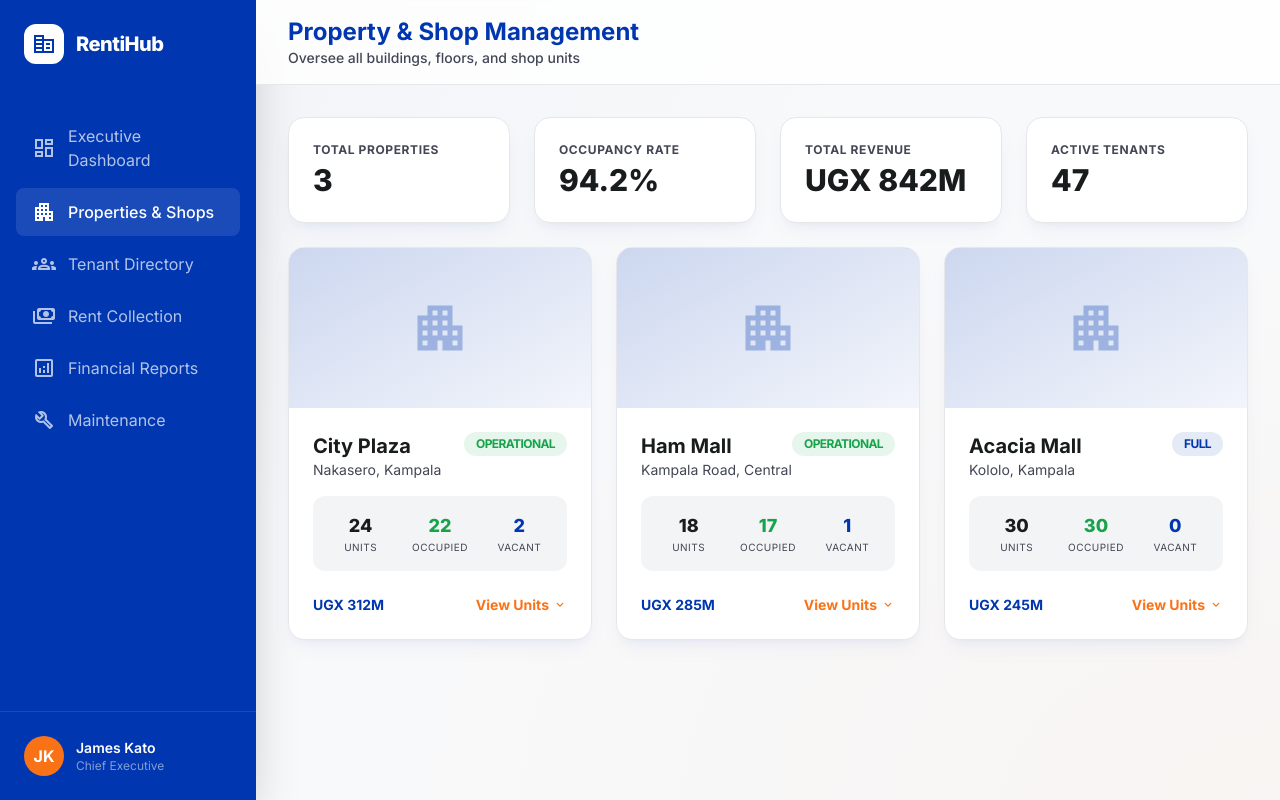
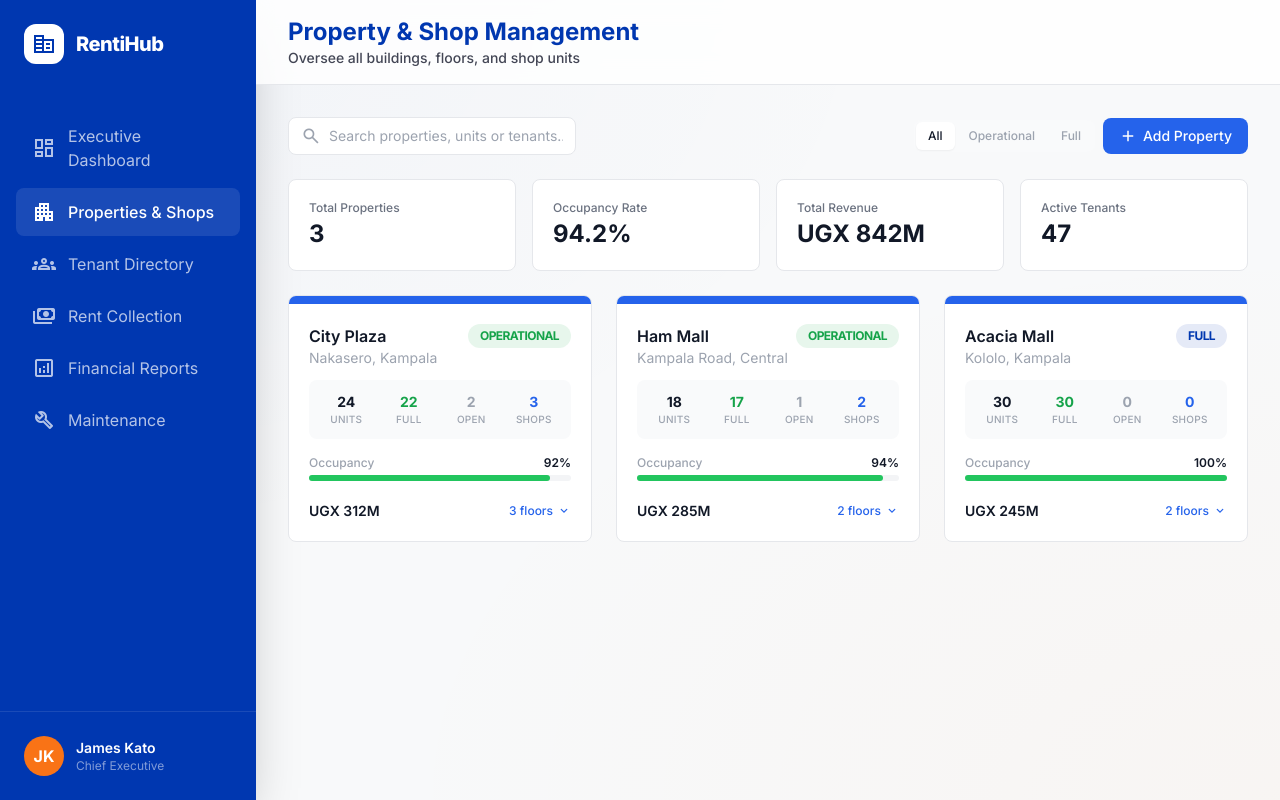
Before and after one commit to RockieRaheem/Renti-Hub, a React (Vite) app: page /properties in a window 1280 px wide. Built offline with nearby package versions, Linux system fonts and the light colour scheme.

Commit message:
Redesidn the properties and shops dashboard

```diff
--- a/src/data/properties.js
+++ b/src/data/properties.js
@@ -1,8 +1,13 @@
+function countShops(floors) {
+  return floors.reduce((sum, f) => sum + f.units.filter((u) => /shop|retail/i.test(u.name)).length, 0)
+}
+
 export const propertyStats = { total: 3, occupancy: '94.2%', revenue: 'UGX 842M', tenants: 47 }
 
 export const buildings = [
   {
     id: 1, name: 'City Plaza', location: 'Nakasero, Kampala', units: 24, occupied: 22, revenue: 'UGX 312M', status: 'Operational',
+    shops: 3,
     floors: [
       { name: 'Ground Floor', units: [
         { id: 'G1', name: 'Shop 1', tenant: 'Mukwano Industries', rent: 'UGX 12M/yr', status: 'occupied' },
@@ -20,6 +25,7 @@ export const buildings = [
   },
   {
     id: 2, name: 'Ham Mall', location: 'Kampala Road, Central', units: 18, occupied: 17, revenue: 'UGX 285M', status: 'Operational',
+    shops: 2,
     floors: [
       { name: 'Ground Floor', units: [
         { id: 'H1', name: 'Shop A', tenant: 'Bella Cosmetics', rent: 'UGX 10M/yr', status: 'occupied' },
@@ -33,6 +39,7 @@ export const buildings = [
   },
   {
     id: 3, name: 'Acacia Mall', location: 'Kololo, Kampala', units: 30, occupied: 30, revenue: 'UGX 245M', status: 'Full',
+    shops: 0,
     floors: [
       { name: 'Ground Floor', units: [
         { id: 'A1', name: 'Retail Block A', tenant: 'Shoprite Uganda', rent: 'UGX 40M/yr', status: 'occupied' },
@@ -44,3 +51,5 @@ export const buildings = [
     ],
   },
 ]
+
+export const propertyTypes = ['All', 'Operational', 'Full']
--- a/src/data/tenants.js
+++ b/src/data/tenants.js
@@ -12,3 +12,22 @@ export const tenants = [
   { name: 'Food Village Ltd', unit: 'Acacia Mall - Food Court', lease: '5 years', rent: 'UGX 28,000,000/mo', status: 'Good Payer', paid: true, initials: 'FV' },
   { name: 'Uganda Telecom Ltd', unit: 'City Plaza - Office Suite A', lease: '3 years', rent: 'UGX 18,000,000/mo', status: 'Good Payer', paid: true, initials: 'UT' },
 ]
+
+export const tenantFilters = ['All', 'Good Payer', 'Neutral Payer', 'Bad Payer']
+
+const avatarColors = {
+  MT: 'bg-blue-100 text-blue-700',
+  AM: 'bg-orange-100 text-orange-700',
+  NK: 'bg-red-100 text-red-700',
+  SU: 'bg-green-100 text-green-700',
+  SB: 'bg-indigo-100 text-indigo-700',
+  BC: 'bg-purple-100 text-purple-700',
+  CJ: 'bg-teal-100 text-teal-700',
+  KA: 'bg-red-100 text-red-700',
+  FV: 'bg-cyan-100 text-cyan-700',
+  UT: 'bg-blue-100 text-blue-700',
+}
+
+export function getAvatarColor(initials) {
+  return avatarColors[initials] || 'bg-gray-100 text-gray-700'
+}
--- a/src/pages/Properties.jsx
+++ b/src/pages/Properties.jsx
@@ -1,79 +1,182 @@
 import { useState } from 'react'
 import StatusBadge from '../components/ui/StatusBadge'
-import { propertyStats, buildings } from '../data/properties'
+import { propertyStats, buildings, propertyTypes } from '../data/properties'
+
+function UnitRow({ unit }) {
+  return (
+    <div className="flex items-center justify-between py-2.5 px-3 rounded-md hover:bg-gray-50 transition-colors">
+      <div className="flex items-center gap-3 min-w-0">
+        <div className={`w-2 h-2 rounded-full shrink-0 ${unit.status === 'occupied' ? 'bg-green-500' : 'bg-gray-300'}`} />
+        <div className="min-w-0">
+          <p className="text-sm font-medium text-gray-900 truncate">{unit.name}</p>
+          <p className="text-xs text-gray-400 truncate">{unit.tenant}</p>
+        </div>
+      </div>
+      <div className="flex items-center gap-3 shrink-0">
+        <span className="text-sm font-medium text-gray-900">{unit.rent}</span>
+        <div className="w-16 text-right">
+          <StatusBadge status={unit.status} />
+        </div>
+      </div>
+    </div>
+  )
+}
 
 export default function Properties() {
   const [expanded, setExpanded] = useState({})
+  const [filter, setFilter] = useState('All')
+  const [search, setSearch] = useState('')
+
   const toggle = (id) => setExpanded((prev) => ({ ...prev, [id]: !prev[id] }))
 
+  const filtered = buildings.filter((b) => {
+    if (filter !== 'All' && b.status !== filter) return false
+    if (search) {
+      const q = search.toLowerCase()
       return (
-    <div className="p-8 space-y-6">
-      <div className="grid grid-cols-1 md:grid-cols-4 gap-6">
+        b.name.toLowerCase().includes(q) ||
+        b.location.toLowerCase().includes(q) ||
+        b.floors.some((f) =>
+          f.units.some(
+            (u) =>
+              u.name.toLowerCase().includes(q) ||
+              u.tenant.toLowerCase().includes(q)
+          )
+        )
+      )
+    }
+    return true
+  })
+
+  return (
+    <div className="p-6 md:p-8 space-y-6">
+
+      <div className="flex flex-col sm:flex-row gap-4 items-start sm:items-center justify-between">
+        <div className="flex items-center gap-2 bg-white border border-gray-200 rounded-lg px-3 py-2 w-full sm:w-72 focus-within:border-blue-400 transition-colors">
+          <span className="material-symbols-outlined text-gray-400 text-xl">search</span>
+          <input
+            type="text"
+            value={search}
+            onChange={(e) => setSearch(e.target.value)}
+            placeholder="Search properties, units or tenants..."
+            className="flex-1 text-sm outline-none bg-transparent text-gray-900 placeholder:text-gray-400"
+          />
+        </div>
+        <div className="flex items-center gap-2 w-full sm:w-auto">
+          <div className="flex items-center bg-gray-50 rounded-lg p-0.5 gap-0.5">
+            {propertyTypes.map((t) => (
+              <button
+                key={t}
+                onClick={() => setFilter(t)}
+                className={`px-3 py-1.5 rounded-md text-xs font-medium transition-colors ${
+                  filter === t
+                    ? 'bg-white text-gray-900 shadow-sm'
+                    : 'text-gray-400 hover:text-gray-600'
+                }`}
+              >
+                {t}
+              </button>
+            ))}
+          </div>
+          <button className="flex items-center gap-1.5 bg-blue-600 text-white px-4 py-2 rounded-lg text-sm font-medium hover:bg-blue-700 transition-colors whitespace-nowrap">
+            <span className="material-symbols-outlined text-lg">add</span>
+            Add Property
+          </button>
+        </div>
+      </div>
+
+      <div className="grid grid-cols-2 lg:grid-cols-4 gap-4">
         {[
           { label: 'Total Properties', value: propertyStats.total },
           { label: 'Occupancy Rate', value: propertyStats.occupancy },
           { label: 'Total Revenue', value: propertyStats.revenue },
           { label: 'Active Tenants', value: propertyStats.tenants },
-        ].map((s, i) => (
-          <div key={i} className="bg-white p-6 rounded-2xl shadow-premium border border-border-subtle">
-            <p className="text-on-surface-variant text-xs font-bold uppercase tracking-wider mb-1">{s.label}</p>
-            <h3 className="text-3xl font-extrabold text-on-surface">{s.value}</h3>
+        ].map((s) => (
+          <div key={s.label} className="bg-white rounded-lg border border-gray-200 p-5">
+            <p className="text-xs text-gray-500 font-medium mb-0.5">{s.label}</p>
+            <p className="text-2xl font-bold text-gray-900">{s.value}</p>
           </div>
         ))}
       </div>
 
-      <div className="grid grid-cols-1 lg:grid-cols-3 gap-6">
-        {buildings.map((b) => (
-          <div key={b.id} className="bg-white rounded-2xl shadow-premium border border-border-subtle overflow-hidden">
-            <div className="h-40 bg-gradient-to-br from-primary/20 to-primary/5 flex items-center justify-center">
-              <span className="material-symbols-outlined text-6xl text-primary/30">apartment</span>
+      {filtered.length === 0 && (
+        <div className="text-center py-16">
+          <span className="material-symbols-outlined text-4xl text-gray-300 mb-3">estate</span>
+          <p className="text-gray-500 text-sm">No properties match your search</p>
         </div>
-            <div className="p-6">
-              <div className="flex justify-between items-start mb-4">
+      )}
+
+      <div className="grid grid-cols-1 lg:grid-cols-2 xl:grid-cols-3 gap-6">
+        {filtered.map((b) => {
+          const vacant = b.units - b.occupied
+          const occPct = Math.round((b.occupied / b.units) * 100)
+          const isOpen = expanded[b.id]
+          return (
+            <div key={b.id} className="bg-white rounded-lg border border-gray-200 overflow-hidden">
+              <div className="h-2 bg-blue-600" />
+
+              <div className="p-5">
+                <div className="flex items-start justify-between mb-3">
                   <div>
-                  <h3 className="text-xl font-bold text-on-surface">{b.name}</h3>
-                  <p className="text-sm text-on-surface-variant">{b.location}</p>
+                    <h3 className="text-base font-semibold text-gray-900">{b.name}</h3>
+                    <p className="text-sm text-gray-400">{b.location}</p>
                   </div>
                   <StatusBadge status={b.status} />
                 </div>
-              <div className="grid grid-cols-3 gap-4 mb-6 p-4 bg-surface-container-low rounded-xl">
+
+                <div className="grid grid-cols-4 gap-3 mb-4 p-3 bg-gray-50 rounded-lg">
                   <div className="text-center">
-                  <p className="text-lg font-extrabold text-on-surface">{b.units}</p>
-                  <p className="text-[10px] text-on-surface-variant uppercase tracking-wider">Units</p>
+                    <p className="text-sm font-bold text-gray-900">{b.units}</p>
+                    <p className="text-[10px] text-gray-400 font-medium uppercase tracking-wide">Units</p>
                   </div>
                   <div className="text-center">
-                  <p className="text-lg font-extrabold text-status-paid">{b.occupied}</p>
-                  <p className="text-[10px] text-on-surface-variant uppercase tracking-wider">Occupied</p>
+                    <p className="text-sm font-bold text-green-600">{b.occupied}</p>
+                    <p className="text-[10px] text-gray-400 font-medium uppercase tracking-wide">Full</p>
                   </div>
                   <div className="text-center">
-                  <p className="text-lg font-extrabold text-primary">{b.units - b.occupied}</p>
-                  <p className="text-[10px] text-on-surface-variant uppercase tracking-wider">Vacant</p>
+                    <p className="text-sm font-bold text-gray-400">{vacant}</p>
+                    <p className="text-[10px] text-gray-400 font-medium uppercase tracking-wide">Open</p>
+                  </div>
+                  <div className="text-center">
+                    <p className="text-sm font-bold text-blue-600">{b.shops}</p>
+                    <p className="text-[10px] text-gray-400 font-medium uppercase tracking-wide">Shops</p>
                   </div>
                 </div>
-              <div className="flex justify-between items-center">
-                <span className="text-sm font-bold text-primary">{b.revenue}</span>
-                <button onClick={() => toggle(b.id)} className="text-sm text-tertiary font-bold flex items-center gap-1 hover:underline">
-                  {expanded[b.id] ? 'Collapse' : 'View Units'}
-                  <span className="material-symbols-outlined text-sm">{expanded[b.id] ? 'expand_less' : 'expand_more'}</span>
+
+                <div className="mb-4">
+                  <div className="flex justify-between text-xs mb-1">
+                    <span className="text-gray-400 font-medium">Occupancy</span>
+                    <span className="font-semibold text-gray-900">{occPct}%</span>
+                  </div>
+                  <div className="h-1.5 bg-gray-100 rounded-full">
+                    <div
+                      className="h-full bg-green-500 rounded-full transition-all"
+                      style={{ width: `${occPct}%` }}
+                    />
+                  </div>
+                </div>
+
+                <div className="flex items-center justify-between pt-1">
+                  <span className="text-sm font-semibold text-gray-900">{b.revenue}</span>
+                  <button
+                    onClick={() => toggle(b.id)}
+                    className="flex items-center gap-1 text-xs font-medium text-blue-600 hover:text-blue-700 transition-colors"
+                  >
+                    {isOpen ? 'Hide units' : `${b.floors.length} floors`}
+                    <span className={`material-symbols-outlined text-sm transition-transform ${isOpen ? 'rotate-180' : ''}`}>
+                      expand_more
+                    </span>
                   </button>
                 </div>
-              {expanded[b.id] && (
-                <div className="mt-4 space-y-4 border-t border-border-subtle pt-4">
-                  {b.floors.map((floor, fi) => (
-                    <div key={fi}>
-                      <p className="text-xs font-bold text-on-surface-variant uppercase tracking-wider mb-2">{floor.name}</p>
-                      <div className="space-y-2">
+
+                {isOpen && (
+                  <div className="mt-4 pt-4 border-t border-gray-100 space-y-4">
+                    {b.floors.map((floor) => (
+                      <div key={floor.name}>
+                        <p className="text-xs font-semibold text-gray-400 uppercase tracking-wide mb-2">{floor.name}</p>
+                        <div className="divide-y divide-gray-50">
                           {floor.units.map((unit) => (
-                          <div key={unit.id} className="flex justify-between items-center p-3 bg-surface-container-low rounded-lg">
-                            <div>
-                              <p className="text-sm font-semibold text-on-surface">{unit.name}</p>
-                              <p className="text-xs text-on-surface-variant">{unit.tenant}</p>
-                            </div>
-                            <div className="text-right">
-                              <p className="text-xs font-bold text-on-surface">{unit.rent}</p>
-                              <StatusBadge status={unit.status} />
-                            </div>
-                          </div>
+                            <UnitRow key={unit.id} unit={unit} />
                           ))}
                         </div>
                       </div>
@@ -82,7 +185,8 @@ export default function Properties() {
                 )}
               </div>
             </div>
-        ))}
+          )
+        })}
       </div>
     </div>
   )
```
Also changed, not shown: 5 other files (tests, documents, lock files or other folders). Lines whose indentation alone changed are shown as unchanged.
